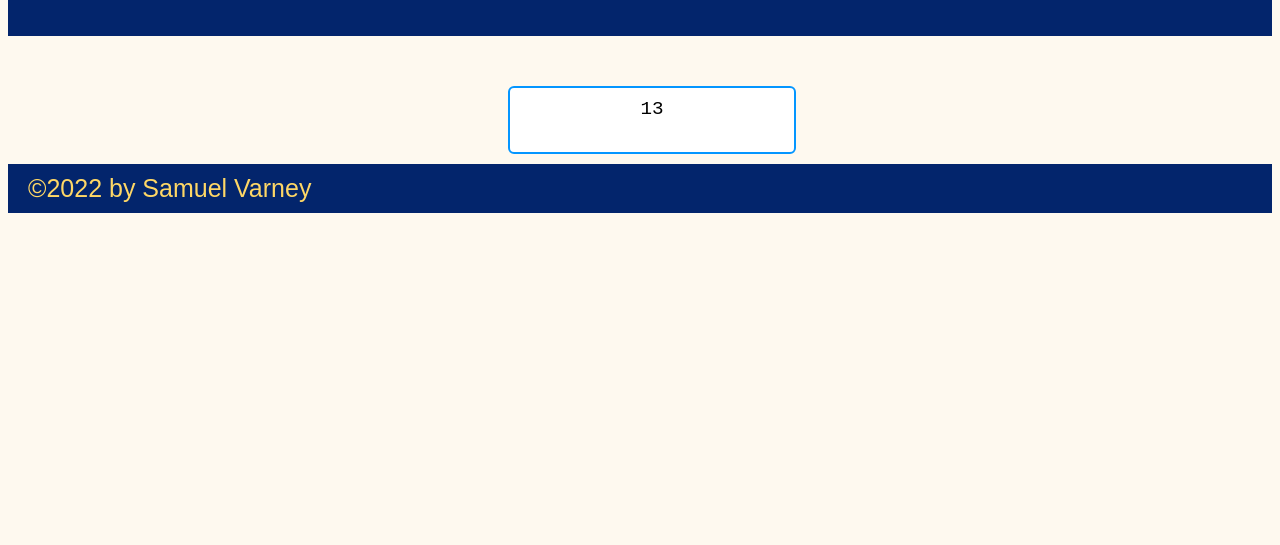
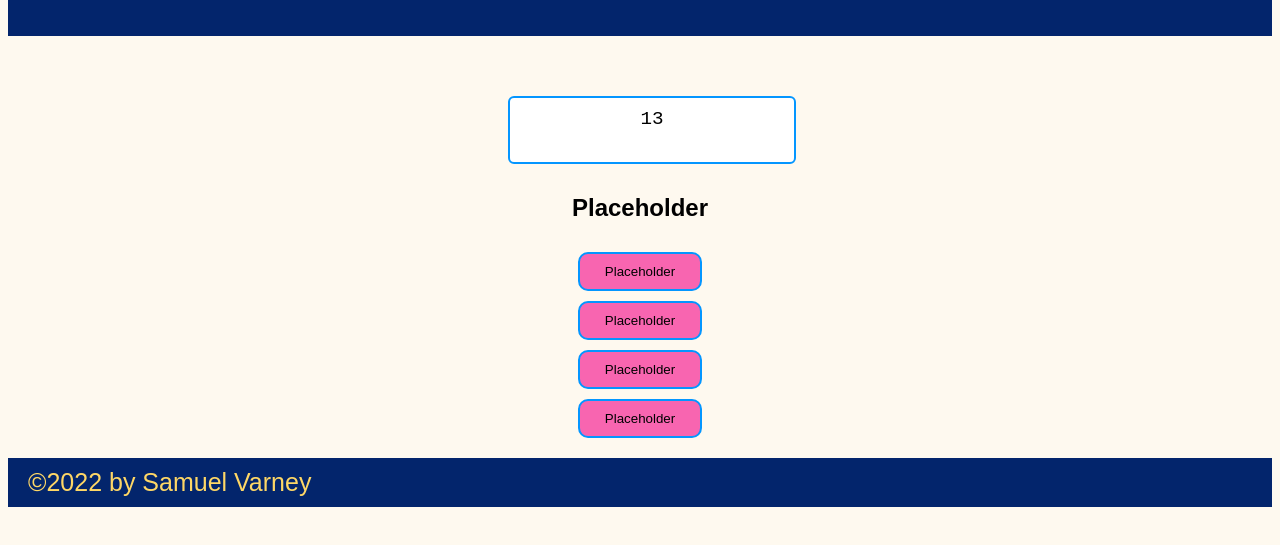
Before and after one commit to samvrny/javascript-basics-test, a plain HTML site: page index.html in a window 1280 px wide. Both pictures are taken after a click on the element "Begin!". Shown: the part 89-634 px from the top of the page. Drawn offline with Linux system fonts and the light colour scheme.

Commit message:
REALLY working/trying to get this quiz to work. So far got some buttons to print/hide when certain things happen with the quiz. Still needs a ton of work.

```diff
--- a/assets/css/style.css
+++ b/assets/css/style.css
@@ -27,7 +27,7 @@ main {
     height: 100%;
 }
 
-form {
+.quiz-container {
     display: flex;
     flex-direction: column;
     justify-content: center;
@@ -35,11 +35,14 @@ form {
     margin: 10px;
 }
 
+.hide {
+    display: none;
+}
+
 #quiztimer {
     -webkit-appearance: none;
     -moz-appearance: none;
     appearance: none;
-    border: none;
     display: block;
     width: 100%;
     padding: 10px;
@@ -53,7 +56,7 @@ form {
     overflow: hidden;
 }
 
-.buttons {
+.buttons, .start-button {
     display: flex;
     flex-direction: column;
     outline: none;
@@ -65,7 +68,7 @@ form {
     border: 2px solid #0496ff;
 }
 
-.buttons:hover {
+.buttons:hover, .start-button:hover {
     border: 2px solid #03256c;
 }
 /*end main content styles*/
--- a/assets/javascript/logic.js
+++ b/assets/javascript/logic.js
@@ -1,35 +1,52 @@
 var form = document.querySelector("#apple");
-var attach = document.querySelector("#attach");
-// var question;
-// var questionButtons;
+var quizText = document.getElementById('quiz-container');
 var time;
 var timeRemaining = 15 // this is the global timer variable. It can be deducted from anywhere.
+
 //Initial screen when page loads up
-
 var quizHeader = document.createElement("div");
-var quizButtons = document.createElement("div");
+var quizStartButton = document.createElement("div");
 
 quizHeader.innerHTML = "<h2 class = 'quiz-titles'>Click here to start the quiz!</h3>";
-quizButtons.innerHTML ="<button class = 'buttons'>Begin!</button>";
+quizStartButton.innerHTML ="<button class = 'start-button'>Begin!</button>";
 
 form.appendChild(quizHeader);
-form.appendChild(quizButtons);
+form.appendChild(quizStartButton);
 
 //Timer function THIS WORKS THANK GOD :)
 function quizTimer() {
-    console.log(timeRemaining);
+    console.log(timeRemaining); //consolelog
         time = setInterval( function() {
         if (timeRemaining > 0) {
              timeRemaining --;
         }
         else {
             clearInterval(time); //this stops the timer
-            highScorePage();
-        } console.log(timeRemaining);
+        } console.log(timeRemaining); //consolelog
         timeText = document.querySelector("#quiztimer");
         timeText.value = timeRemaining;
     }, 1000);
 };
+
+function startQuiz(event) {
+    console.log("started"); //consolelog
+    event.preventDefault();
+    quizTimer();
+    quizHeader.remove();
+    quizStartButton.remove();
+    quizText.classList.remove('hide');
+
+    if (timeRemaining < 0) {
+        endQuiz();
+    }
+};
+
+function endQuiz(event) {
+    event.preventDefault();
+    quizText.classList.add('hide');
+    endPage.classList.remove('hide');
+}
+
 
 var quizQuestions = [
     {
@@ -52,16 +69,7 @@ var quizQuestions = [
     }
 ];
 
-function buttonHandler(event) {
-    quizTimer();
-    event.preventDefault();
-    quizButtons.remove();
-    quizHeader.remove();
-
-
-};
-
-quizButtons.addEventListener("click", buttonHandler);
+quizStartButton.addEventListener("click", startQuiz);
 
 
 
--- a/index.html
+++ b/index.html
@@ -14,13 +14,21 @@
     </header>
     <!--end header-->
     <!--begin main content-->
-    <main id="apple" class="apple1">
-        <div class="timer">
-            <textarea readonly id="quiztimer" placeholder="100" aria-label="Seconds Left"></textarea>
-        </div>
-        <div id="attach" onload="buttonHandler()">
-
-        </div>
+    <main id="apple">
+        <section id="quiz-container" class="quiz-container hide">
+            <div id="timer" class="timer">
+                <textarea readonly id="quiztimer" placeholder="" aria-label="Seconds Left"></textarea>
+            </div>
+            <div>
+                <h2 id="question" class="question-style">Placeholder</h2>
+            </div>
+            <div id="quiz-buttons" class="button-container">
+                <button class="buttons">Placeholder</button>
+                <button class="buttons">Placeholder</button>
+                <button class="buttons">Placeholder</button>
+                <button class="buttons">Placeholder</button>
+            </div>
+        </section>
     </main>
     <!--end main content-->
     <!--footer-->
```
